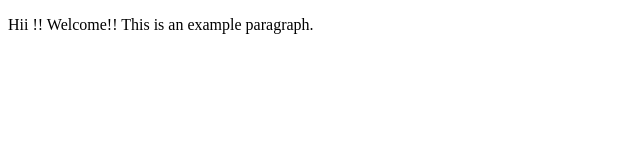
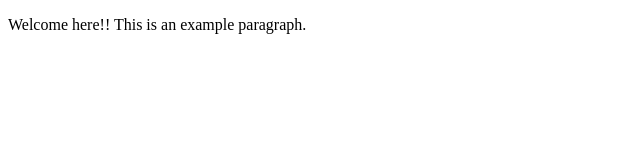
Before and after one commit to Ekta62/git-course2023, a plain HTML site: page index.html in a window 1280 px wide. Shown: the full height of the page, 0-640 px from the left. Drawn offline with Linux system fonts and the light colour scheme.

Commit message:
Changes title

```diff
--- a/index.html
+++ b/index.html
@@ -1,9 +1,9 @@
 <!DOCTYPE html>
 <html>
     <head>
-        <title>This is the title of the webpage!</title>
+        <title>This is the new title of the webpage!</title>
     </head>
     <body>
-        <p>Hii !! Welcome!! This is an example paragraph.</p>
+        <p> Welcome here!! This is an example paragraph.</p>
     </body>
 </html>
```
